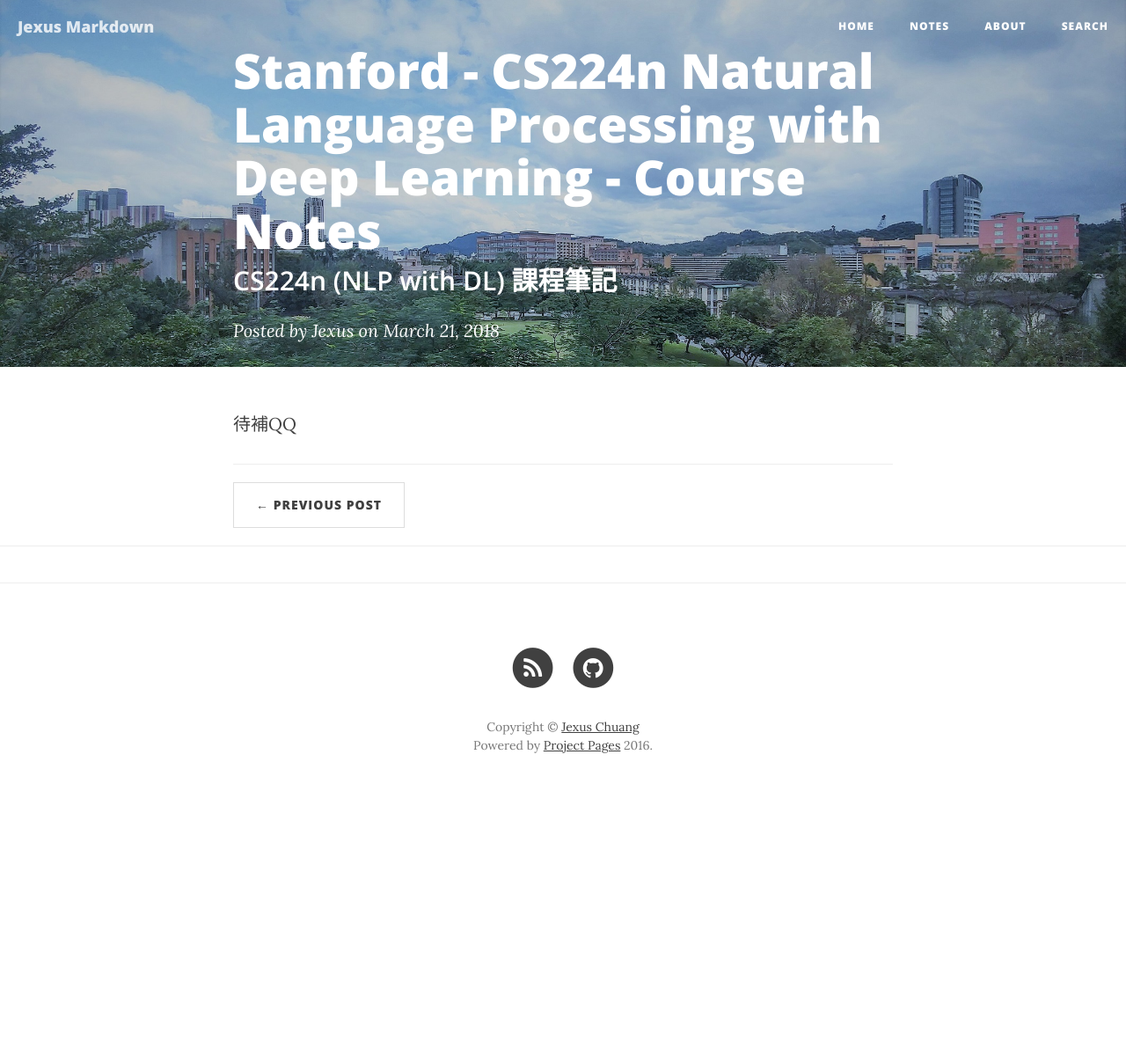
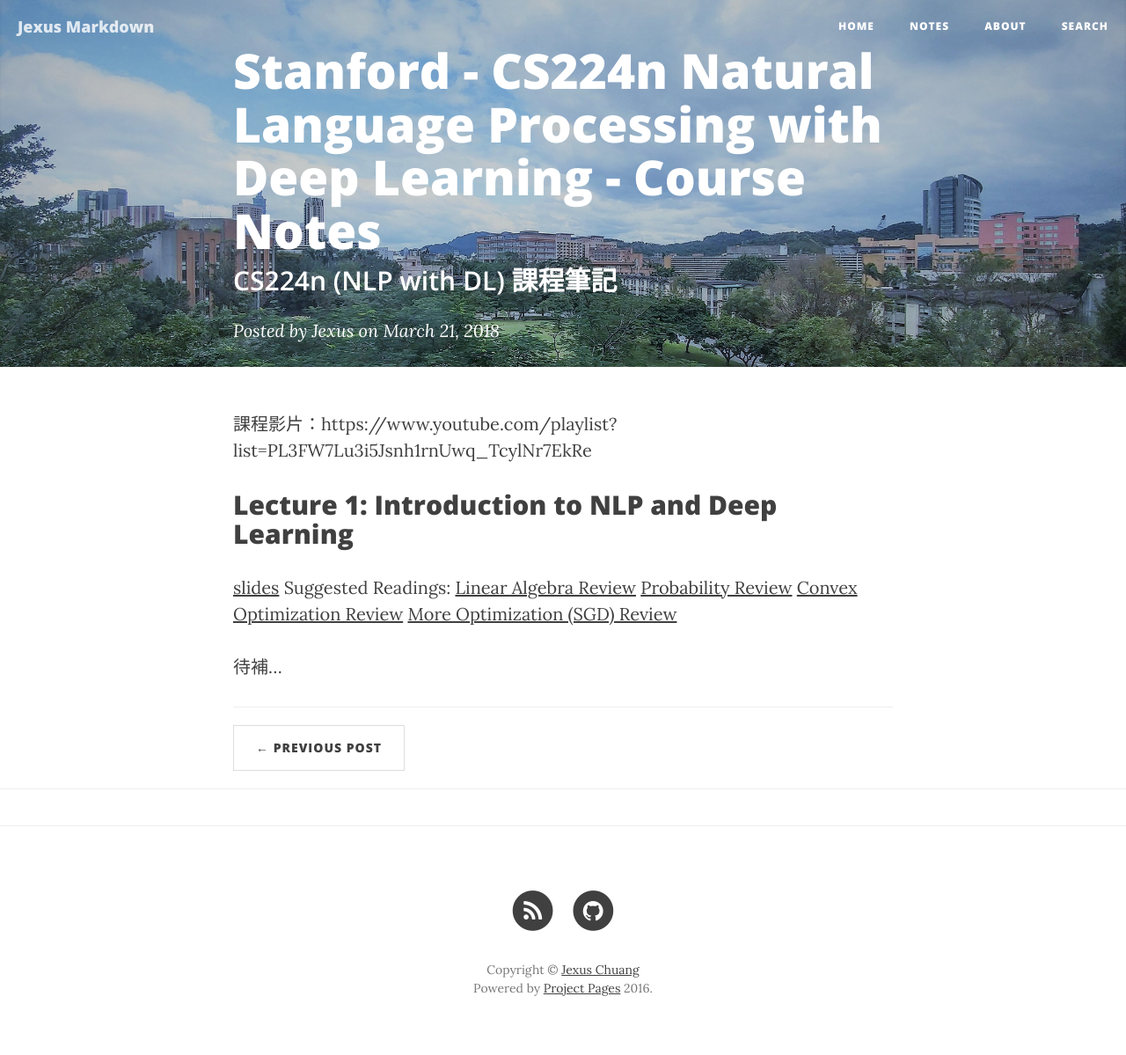
Before and after one commit to voidism/voidism.github.io, a Jekyll site: the page built from _posts/2018-03-21-Stanford-course-CS224n-notes.markdown, in a window 1280 px wide. Shown: the whole page at 88% size. Built offline with Jekyll 4.4.1, drawn with Linux system fonts in a browser that asks for light colours; nearby versions of some CDN libraries; comment, search, counter and statistics services are not loaded; before the commit the page ends 923 px from its top, so only the background shows below that.

Commit message:
add cs224n notes ++

```diff
--- a/_posts/2018-03-21-Stanford-course-CS224n-notes.markdown
+++ b/_posts/2018-03-21-Stanford-course-CS224n-notes.markdown
@@ -6,4 +6,15 @@ tags: 		NLP "Machine Learning" "Deep Learning"
 subtitle:   CS224n (NLP with DL) 課程筆記
 category:  note
 ---
-待補QQ
+課程影片：https://www.youtube.com/playlist?list=PL3FW7Lu3i5Jsnh1rnUwq_TcylNr7EkRe
+
+
+## Lecture 1: Introduction to NLP and Deep Learning
+[slides](http://web.stanford.edu/class/cs224n/lectures/lecture1.pdf)
+Suggested Readings:
+[Linear Algebra Review](http://web.stanford.edu/class/cs224n/readings/cs229-linalg.pdf)
+[Probability Review](http://web.stanford.edu/class/cs224n/readings/cs229-prob.pdf)
+[Convex Optimization Review](http://web.stanford.edu/class/cs224n/readings/cs229-cvxopt.pdf)
+[More Optimization (SGD) Review](http://cs231n.github.io/optimization-1/)
+
+待補...
```
